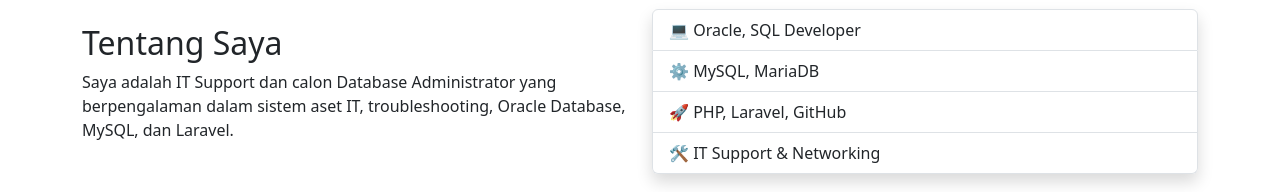
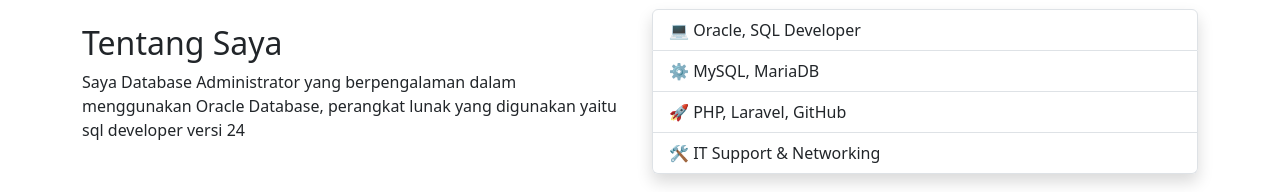
Before and after one commit to Teguh712/Teguh712.github.io, a plain HTML site: page index.html in a window 1280 px wide. Shown: the part 671-863 px from the top of the page. Drawn offline with nearby package versions, Linux system fonts and the light colour scheme.

Commit message:
Update index.html

```diff
--- a/index.html
+++ b/index.html
@@ -85,8 +85,8 @@ body{scroll-behavior:smooth;}
 <div class="col-md-6">
 <h2>Tentang Saya</h2>
 <p>
-Saya adalah IT Support dan calon Database Administrator yang berpengalaman
-dalam sistem aset IT, troubleshooting, Oracle Database, MySQL, dan Laravel.
+Saya Database Administrator yang berpengalaman
+dalam menggunakan Oracle Database, perangkat lunak yang digunakan yaitu sql developer versi 24
 </p>
 </div>
 <div class="col-md-6">
```
